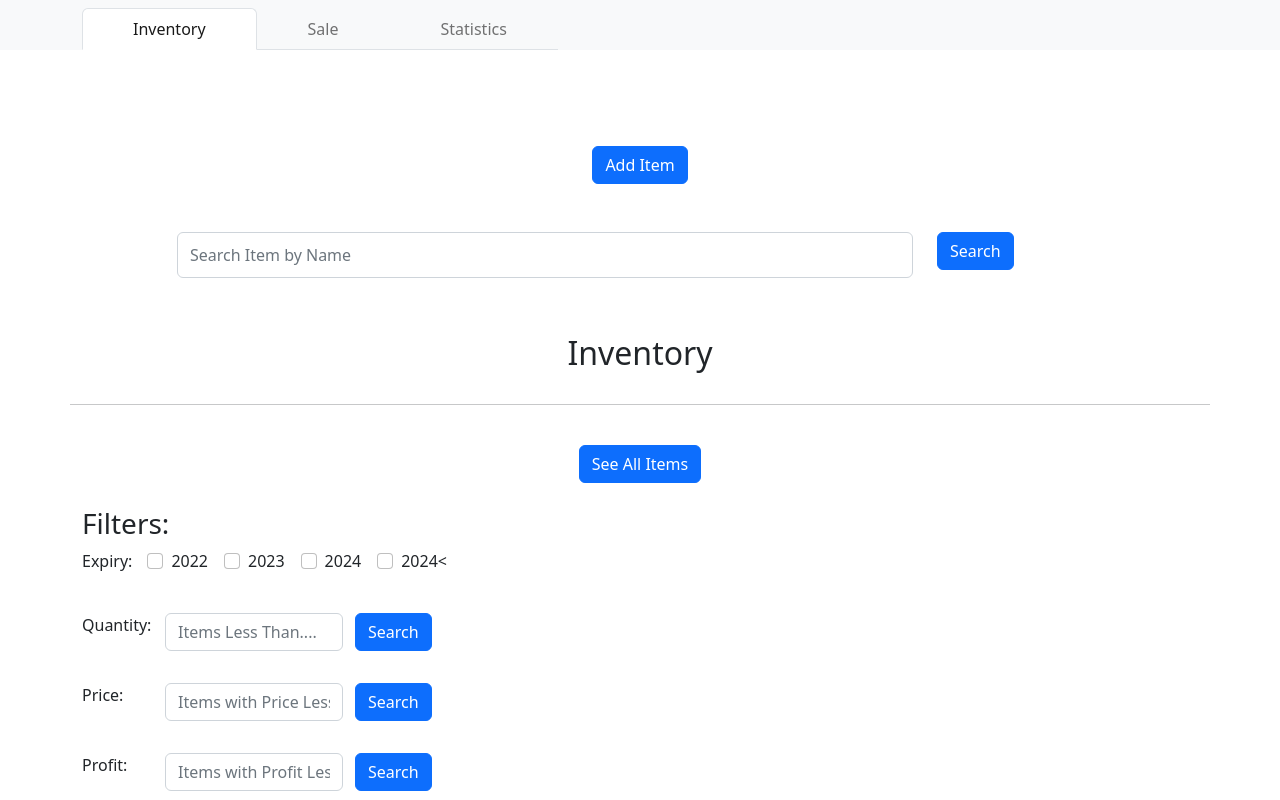
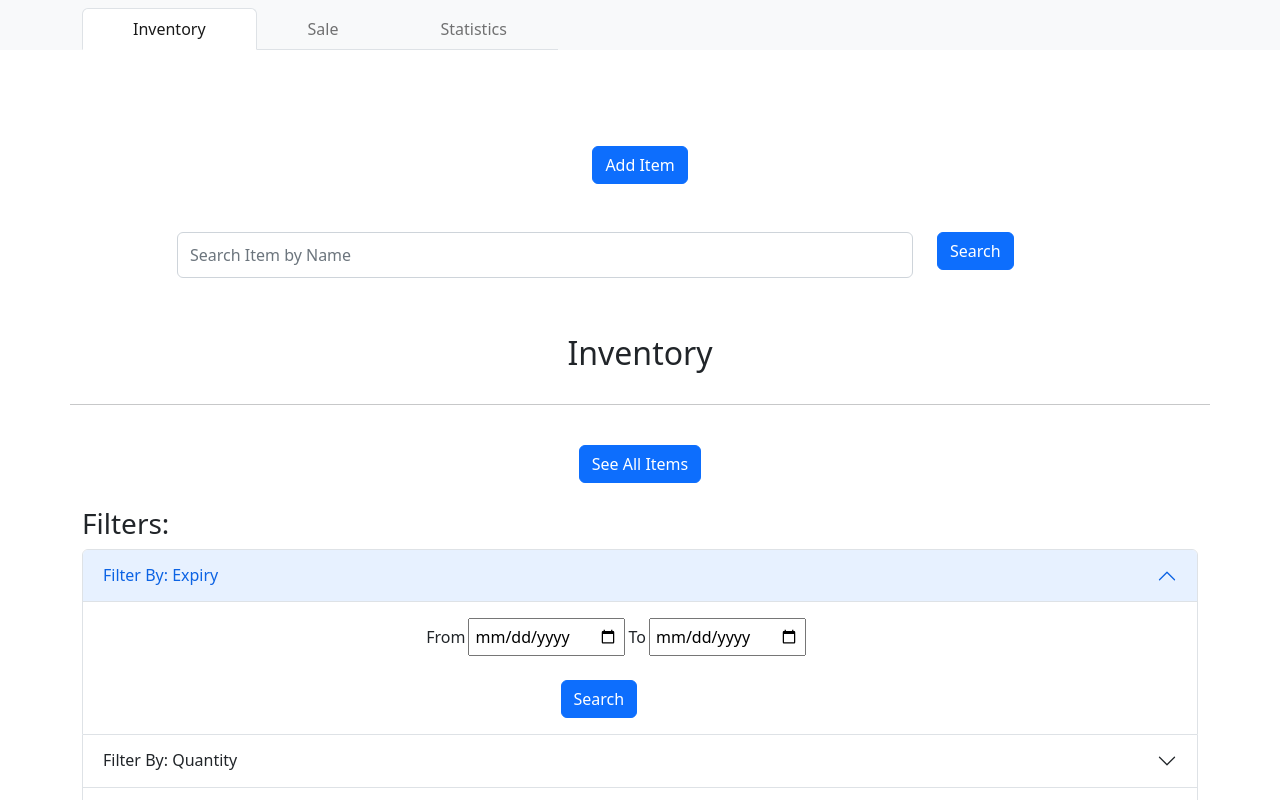
Before and after one commit to empmars/sale-an-inventory-front, a React (Create React App) app: page / in a window 1280 px wide. Shown: the top 800 px of the page. Built offline with nearby package versions, Linux system fonts and the light colour scheme.

Commit message:
Intermediate-Filter-expiry

```diff
--- a/src/Components/Inventory/allItems/allitems.js
+++ b/src/Components/Inventory/allItems/allitems.js
@@ -3,6 +3,7 @@ import Table from 'react-bootstrap/Table';
 import Container from 'react-bootstrap/Container';
 import Row from 'react-bootstrap/Row';
 import Col from 'react-bootstrap/Col';
+import Accordion from 'react-bootstrap/Accordion';
 import Button from 'react-bootstrap/Button';
 import Form from 'react-bootstrap/Form';
 import './allitems.css'
@@ -14,10 +15,8 @@ class Allitems extends Component {
 	constructor() {
 		super();
 		this.state = {
-				d2022: false,
-				d2023: false,
-				d2024: false,
-				after: false,
+				from: false,
+				to: false,
 				quanInput: '',
 				priceInput: '',
 				profitInput: ''
@@ -25,6 +24,14 @@ class Allitems extends Component {
 		}
 	}
 
+	allItemsTableHide = () => {
+		console.log('ok')
+		document.getElementById('allItemsBody').replaceChildren()
+		document.getElementById('btnItself').style.display = 'block'
+		document.getElementById('btnItselfHide').style.display = 'none'
+		console.log(this.state)
+
+	}
 
 
 	addItemElement = (result) => {
@@ -88,74 +95,15 @@ class Allitems extends Component {
 
 	}
 
-
-	// EXPIRY FILTER
-
-	onCheckBox = ( year , event ) => {
-
-			if(event.target.checked && year === '2022') {
-
-					this.setState({d2022: true})
-
-			} else if (!event.target.checked && year === '2022') {
-
-				this.setState({d2022: false})
-
-			}
-
-			if(event.target.checked && year === '2023') {
-
-					this.setState({d2023: true})
-
-			} else if (!event.target.checked && year === '2023') {
-
-				this.setState({d2023: false})
-
-			}
-
-			if(event.target.checked && year === '2024') {
-
-					this.setState({d2024: true})
-
-			} else if (!event.target.checked && year === '2024') {
-
-				this.setState({d2024: false})
-
-			}
-
-			if(event.target.checked && year === 'after') {
-
-					this.setState({after: true})
-
-			} else if (!event.target.checked && year === 'after') {
-
-				this.setState({after: false})
-
-			}
+	allItemsTable = (result) => {
 
 
-
-
-
-	}
-
-
-
-	allItemsTable = () => {
-
-
-		document.getElementById('allItemsBody').replaceChildren()
-
-
-		fetch('http://localhost:3001/fetch-all-items', {
-		  method: 'POST',
-		  headers: {'Content-Type': 'application/json'},
-		})
-		.then(res=>res.json())
-		.then(result=>{
 			result.forEach((itemData)=>{
 
 
+				var cutDate = new Date(itemData.expiry)
+				cutDate = cutDate.toString()
+				cutDate = cutDate.slice(3 , 15)
 
 
 				var id = itemData.id
@@ -163,7 +111,7 @@ class Allitems extends Component {
 				var quantity = itemData.quantity
 				var price = itemData.price
 				var profit = itemData.profit
-					var expiry = itemData.expiry
+				var expiry = cutDate
 
 				const textId = document.createTextNode(id);
 				const textName = document.createTextNode(name);
@@ -210,18 +158,55 @@ class Allitems extends Component {
 
 
 			})
-		})
+
 
 	}
 
-	allItemsTableHide = () => {
-		console.log('ok')
-		document.getElementById('allItemsBody').replaceChildren()
-		document.getElementById('btnItself').style.display = 'block'
-		document.getElementById('btnItselfHide').style.display = 'none'
-		console.log(this.state)
+	// EXPIRY FILTER
+
+	expiryRangeState = ( point , event ) => {
+
+			if(point === 'fromDateExpiry') {
+
+					this.setState({from: event.target.value})
+
+			} else if(point === 'toDateExpiry') {
+
+					this.setState({to: event.target.value})
 
 			}
+
+			console.log(this.state)
+	}
+
+  filterItemExpiry = () => {
+
+		var { from , to } = this.state;
+
+		if(from.length > 0 && to.length > 0) {
+
+
+			fetch('http://localhost:3001/filter-items-expiry', {
+				method: 'POST',
+				headers: {'Content-Type': 'application/json'},
+				body: JSON.stringify({
+					from: from,
+					to: to
+				})
+
+			})
+			.then(res=>res.json())
+			.then((result)=>{
+				 this.allItemsTable(result)
+			})
+
+
+
+		}
+
+	}
+
+
 
 
 	// QUANTITY FILTER
@@ -341,105 +326,136 @@ class Allitems extends Component {
   	}
 
 
-	componentDidUpdate() {
-
-
-
-			var state = this.state
-			var filtered = []
-
-
-			for (let i in state) {
-				if(state[i] === true) {
-					var name = i;
-					filtered.push({[name]: state[i]}  )
-				}
-			}
-
-			console.log(filtered)
-
-			const check1 = document.getElementById('inline-checkbox-1')
-			const check2 = document.getElementById('inline-checkbox-2')
-			const check3 = document.getElementById('inline-checkbox-3')
-
-			if(!check1.checked && !check2.checked  && !check3.checked) {
-
-				document.getElementById('allItemsBody').replaceChildren()
-
-			}
-
- 			if(!check1.checked || !check2.checked  || !check3.checked) {
-	 			fetch('http://localhost:3001/fetch-all-items-filter', {
-				  method: 'POST',
-				  headers: {'Content-Type': 'application/json'},
-				  body: JSON.stringify({
-				  	state: filtered
-				  })
-
-				})
-	 			.then(res=>res.json())
-	 			.then(result=>{
-	 				document.getElementById('allItemsBody').replaceChildren()
-	 				result.forEach((itemData)=>{
-
-	 					console.log(itemData)
-
-						var id = itemData.id
-						var name = itemData.name
-						var quantity = itemData.quantity
-						var price = itemData.price
-						var profit = itemData.profit
-						var expiry = itemData.expiry
-
-						const textId = document.createTextNode(id);
-						const textName = document.createTextNode(name);
-						const textQuantity = document.createTextNode(quantity)
-						const textPrice = document.createTextNode(price)
-						const textProfit = document.createTextNode(profit)
-						const textExpiry = document.createTextNode(expiry)
-
-
-						const colId = document.createElement('td');
-						const colName = document.createElement('td');
-						const colQuantity= document.createElement('td')
-						const colPrice = document.createElement('td')
-						const colProfit = document.createElement('td')
-						const colExpiry = document.createElement('td')
-
-						colId.appendChild(textId)
-						colName.appendChild(textName)
-						colQuantity.appendChild(textQuantity)
-						colPrice.appendChild(textPrice)
-						colProfit.appendChild(textProfit)
-						colExpiry.appendChild(textExpiry)
-
-						const tRow = document.createElement('tr')
-
-						tRow.appendChild(colId)
-						tRow.appendChild(colName)
-						tRow.appendChild(colQuantity)
-						tRow.appendChild(colPrice)
-						tRow.appendChild(colProfit)
-						tRow.appendChild(colExpiry)
-
-					    const tBody = document.getElementById('allItemsBody')
-
-					    document.getElementById('btnItselfHide').style.display = 'none'
-					    document.getElementById('btnItself').style.display = 'block'
-
-						tBody.appendChild(tRow)
 
 
 
 
 
-					})
-	 			})
- 		}
+	// componentDidUpdate() {
+	//
+	//
+	//
+	// 		var state = this.state
+	// 		var filtered = []
+	//
+	//
+	// 		for (let i in state) {
+	// 			if(state[i] === true) {
+	// 				var name = i;
+	// 				filtered.push({[name]: state[i]}  )
+	// 			}
+	// 		}
+	//
+	// 		console.log(filtered)
+	//
+	//
+ 	// 		if(!check1.checked || !check2.checked  || !check3.checked) {
+	 			// fetch('http://localhost:3001/fetch-all-items-filter', {
+				//   method: 'POST',
+				//   headers: {'Content-Type': 'application/json'},
+				//   body: JSON.stringify({
+				//   	state: filtered
+				//   })
+				//
+				// })
+	 			// .then(res=>res.json())
+	//  			.then(result=>{
+	//  				document.getElementById('allItemsBody').replaceChildren()
+	//  				result.forEach((itemData)=>{
+	//
+	//  					console.log(itemData)
+	//
+	// 					var id = itemData.id
+	// 					var name = itemData.name
+	// 					var quantity = itemData.quantity
+	// 					var price = itemData.price
+	// 					var profit = itemData.profit
+	// 					var expiry = itemData.expiry
+	//
+	// 					const textId = document.createTextNode(id);
+	// 					const textName = document.createTextNode(name);
+	// 					const textQuantity = document.createTextNode(quantity)
+	// 					const textPrice = document.createTextNode(price)
+	// 					const textProfit = document.createTextNode(profit)
+	// 					const textExpiry = document.createTextNode(expiry)
+	//
+	//
+	// 					const colId = document.createElement('td');
+	// 					const colName = document.createElement('td');
+	// 					const colQuantity= document.createElement('td')
+	// 					const colPrice = document.createElement('td')
+	// 					const colProfit = document.createElement('td')
+	// 					const colExpiry = document.createElement('td')
+	//
+	// 					colId.appendChild(textId)
+	// 					colName.appendChild(textName)
+	// 					colQuantity.appendChild(textQuantity)
+	// 					colPrice.appendChild(textPrice)
+	// 					colProfit.appendChild(textProfit)
+	// 					colExpiry.appendChild(textExpiry)
+	//
+	// 					const tRow = document.createElement('tr')
+	//
+	// 					tRow.appendChild(colId)
+	// 					tRow.appendChild(colName)
+	// 					tRow.appendChild(colQuantity)
+	// 					tRow.appendChild(colPrice)
+	// 					tRow.appendChild(colProfit)
+	// 					tRow.appendChild(colExpiry)
+	//
+	// 				    const tBody = document.getElementById('allItemsBody')
+	//
+	// 				    document.getElementById('btnItselfHide').style.display = 'none'
+	// 				    document.getElementById('btnItself').style.display = 'block'
+	//
+	// 					tBody.appendChild(tRow)
+	//
+	//
+	//
+	//
+	//
+	// 				})
+	//  			})
+ 	// 	}
+	//
+	// }
 
-	}
+	// onClick={(event)=>{this.onCheckBox("2022" , event)}}
+	// 		inline
+	// 		label="2022"
+	// 		name="group1"
+	// 		type="checkbox"
+	// 		id={`inline-checkbox-1`}
+	// 	/>
 
-
+// 		<Form.Check
+// 			onClick={(event)=>{this.onCheckBox("2023" , event)}}
+// 			inline
+// 			label="2023"
+// 			name="group2"
+// 			type="checkbox"
+// 			id={`inline-checkbox-2`}
+// 		/>
+//
+// 		<Form.Check
+// 			onClick={(event)=>{this.onCheckBox("2024" , event)}}
+// 			inline
+// 			label="2024"
+// 			name="group3"
+// 			type="checkbox"
+// 			id={`inline-checkbox-3`}
+// 		/>
+//
+// <Form.Check
+// 	onClick={(event)=>{this.onCheckBox("after" , event)}}
+// 			inline
+// 			label="2024<"
+// 			name="group4"
+// 			type="checkbox"
+// 			id={`inline-checkbox-4`}
+// 		/>
+//
+// </div>
 
 
 	render() {
@@ -469,51 +485,34 @@ class Allitems extends Component {
 				<h3 >Filters:</h3>
 
 				<Row>
-					<div id="expiryFilter">
-							<p>Expiry: </p>
-								<div key="inline-checkbox" id="checkboxParent">
-									<Form.Check
-										onClick={(event)=>{this.onCheckBox("2022" , event)}}
-						            inline
-						            label="2022"
-						            name="group1"
-						            type="checkbox"
-						            id={`inline-checkbox-1`}
-						          />
 
-						          <Form.Check
-						          	onClick={(event)=>{this.onCheckBox("2023" , event)}}
-						            inline
-						            label="2023"
-						            name="group2"
-						            type="checkbox"
-						            id={`inline-checkbox-2`}
-						          />
+				<Accordion defaultActiveKey="0">
+      <Accordion.Item eventKey="0">
+        <Accordion.Header>Filter By: Expiry</Accordion.Header>
+        <Accordion.Body>
+				<Row className="justify-content-md-center">
+						<Col md="5">
+						<label class="labelDate" for="fromDateSale">From</label>
+						<input onBlur={(event)=>{this.expiryRangeState( 'fromDateExpiry' , event)}} type="date" className="dateSale" id="fromDateExpiry" name="fromDateExpiry" />
+						<label class="labelDate" for="toDateSale">To</label>
+						<input onBlur={(event)=>{this.expiryRangeState( 'toDateExpiry' , event)}} type="date" className="dateSale" id="toDateExpiry" name="toDateExpiry" />
 
-						          <Form.Check
-						          	onClick={(event)=>{this.onCheckBox("2024" , event)}}
-						            inline
-						            label="2024"
-						            name="group3"
-						            type="checkbox"
-						            id={`inline-checkbox-3`}
-						          />
-
-								  <Form.Check
-								  	onClick={(event)=>{this.onCheckBox("after" , event)}}
-						            inline
-						            label="2024<"
-						            name="group4"
-						            type="checkbox"
-						            id={`inline-checkbox-4`}
-						          />
-
-								</div>
-
-					</div>
+						</Col>
+				</Row>
+				<br/>
+				<Row className="justify-content-md-center">
+						<Col md="2">
+							<Button variant="primary" type="button" onClick={()=>{ this.filterItemExpiry() }}>
+												Search
+							</Button>
+						</Col>
 				</Row>
 
-				<br/>
+        </Accordion.Body>
+      </Accordion.Item>
+      <Accordion.Item eventKey="1">
+        <Accordion.Header>Filter By: Quantity</Accordion.Header>
+        <Accordion.Body>
 
 				<Row id="quantFilterCont">
 					<Col md="1">
@@ -534,7 +533,11 @@ class Allitems extends Component {
 					</Col>
 				</Row>
 
-				<br />
+        </Accordion.Body>
+      </Accordion.Item>
+			<Accordion.Item eventKey="2">
+				<Accordion.Header>Filter By: Price</Accordion.Header>
+				<Accordion.Body>
 
 				<Row id="priceFilterCont">
 					<Col md="1">
@@ -555,7 +558,12 @@ class Allitems extends Component {
 					</Col>
 				</Row>
 
-				<br />
+
+				</Accordion.Body>
+			</Accordion.Item>
+			<Accordion.Item eventKey="3">
+				<Accordion.Header>Filter By: Profit</Accordion.Header>
+				<Accordion.Body>
 
 				<Row id="profitFilterCont">
 					<Col md="1">
@@ -576,7 +584,15 @@ class Allitems extends Component {
 					</Col>
 				</Row>
 
+				</Accordion.Body>
+			</Accordion.Item>
+    </Accordion>
+		</Row>
+
+
+
 				<br/>
+
 
 				<Row>
 					<Table id="allItemsTable" striped bordered hover>
```
Lines whose indentation alone changed are shown as unchanged.
